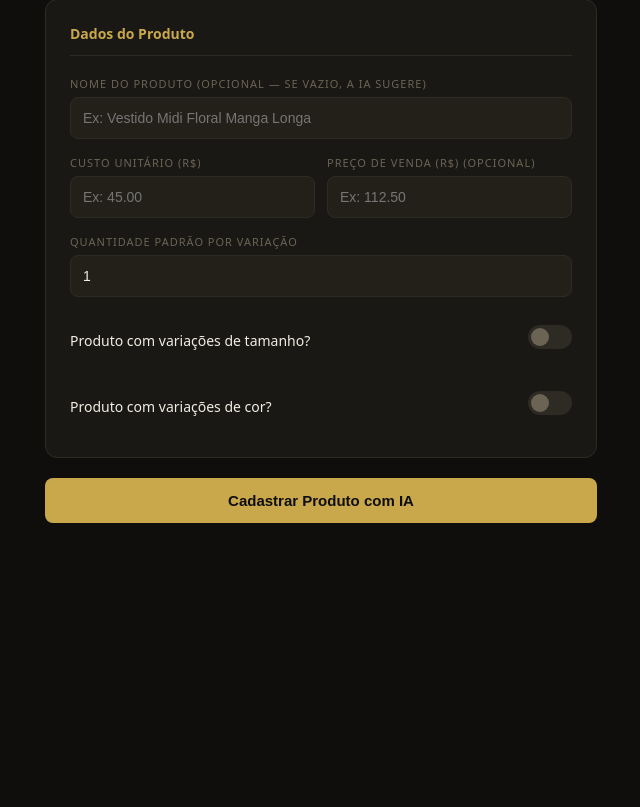
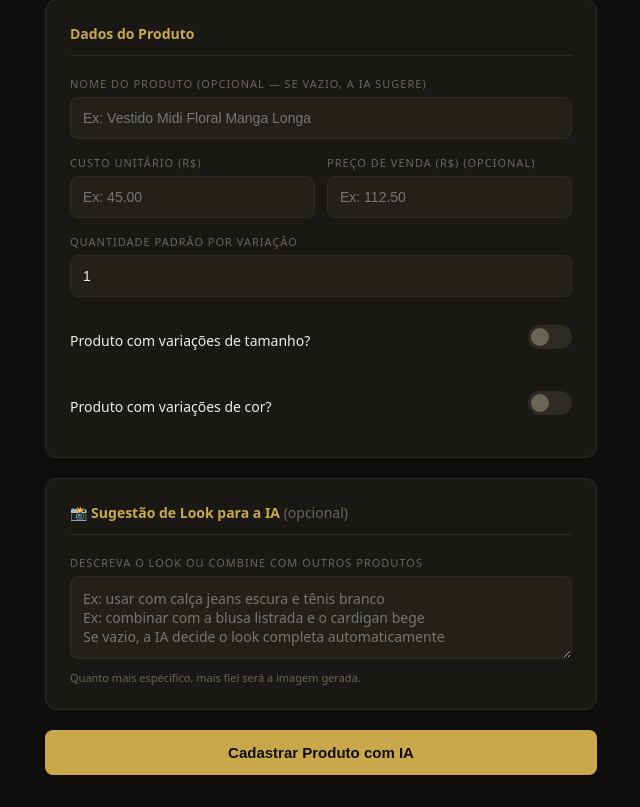
Before and after one commit to wellingtonalvessilva51-sys/greco-sistema, a FastAPI app: template templates/cadastro_produto.html in a window 1280 px wide. Shown: the part 411-1218 px from the top of the page, without its empty margins (319-959 px from the left). Before the commit the page ends 934 px from the top, so only its background shows below. Run offline with FastAPI, Linux system fonts and the light colour scheme; the template is opened without the code that fills it, so the values that code supplies are empty.

Commit message:
feat: add sugestao_look field for AI model photo customization
User can optionally describe the desired look or style combination
(e.g. "pair with dark jeans and white sneakers"). If left empty,
the AI decides automatically.

Co-Authored-By: Claude Sonnet 4.6 <noreply@anthropic.com>

```diff
--- a/main.py
+++ b/main.py
@@ -332,6 +332,7 @@ async def api_cadastrar_produto(
     estoque_variacoes: str = Form("{}"),
     nome_produto: str = Form(""),
     preco_venda: str = Form(""),
+    sugestao_look: str = Form(""),
     db: Session = Depends(get_db)
 ):
     user = get_user(request, db)
@@ -368,7 +369,8 @@ async def api_cadastrar_produto(
         "cores": cores_list,
         "estoque_variacoes": estoque_var_dict,
         "nome_produto": nome_produto.strip() if nome_produto else "",
-        "preco_venda_manual": float(preco_venda) if preco_venda else 0
+        "preco_venda_manual": float(preco_venda) if preco_venda else 0,
+        "sugestao_look": sugestao_look.strip() if sugestao_look else ""
     }
     try:
         async with httpx.AsyncClient(timeout=90) as client:
--- a/templates/cadastro_produto.html
+++ b/templates/cadastro_produto.html
@@ -179,6 +179,16 @@ input:focus{outline:none;border-color:#c9a84c;}
     <div class="estoque-grid" id="estoque_grid"></div>
   </div>
 
+  <div class="card">
+    <div class="card-title">📸 Sugestão de Look para a IA <span style="color:#6b6455;font-weight:400;">(opcional)</span></div>
+    <div class="form-group" style="margin-bottom:0;">
+      <label>Descreva o look ou combine com outros produtos</label>
+      <textarea id="sugestao_look" rows="3" placeholder="Ex: usar com calça jeans escura e tênis branco&#10;Ex: combinar com a blusa listrada e o cardigan bege&#10;Se vazio, a IA decide o look completa automaticamente"
+        style="width:100%;background:#222018;border:1px solid #2e2b24;border-radius:8px;padding:12px;color:#f0ece3;font-size:14px;resize:vertical;font-family:inherit;"></textarea>
+      <div style="font-size:11px;color:#6b6455;margin-top:6px;">Quanto mais específico, mais fiel será a imagem gerada.</div>
+    </div>
+  </div>
+
   <div class="submit-area">
     <button class="btn btn-full" id="btn_cadastrar" onclick="cadastrar()">
       <span id="btn_text">Cadastrar Produto com IA</span>
@@ -325,6 +335,8 @@ async function cadastrar() {
   form.append('estoque_variacoes', JSON.stringify(estoqueVar));
   if (nomeProduto) form.append('nome_produto', nomeProduto);
   if (precoVenda) form.append('preco_venda', precoVenda);
+  const sugestaoLook = document.getElementById('sugestao_look').value.trim();
+  if (sugestaoLook) form.append('sugestao_look', sugestaoLook);
 
   try {
     const resp = await fetch('/api/cadastrar-produto', { method: 'POST', body: form });
```
